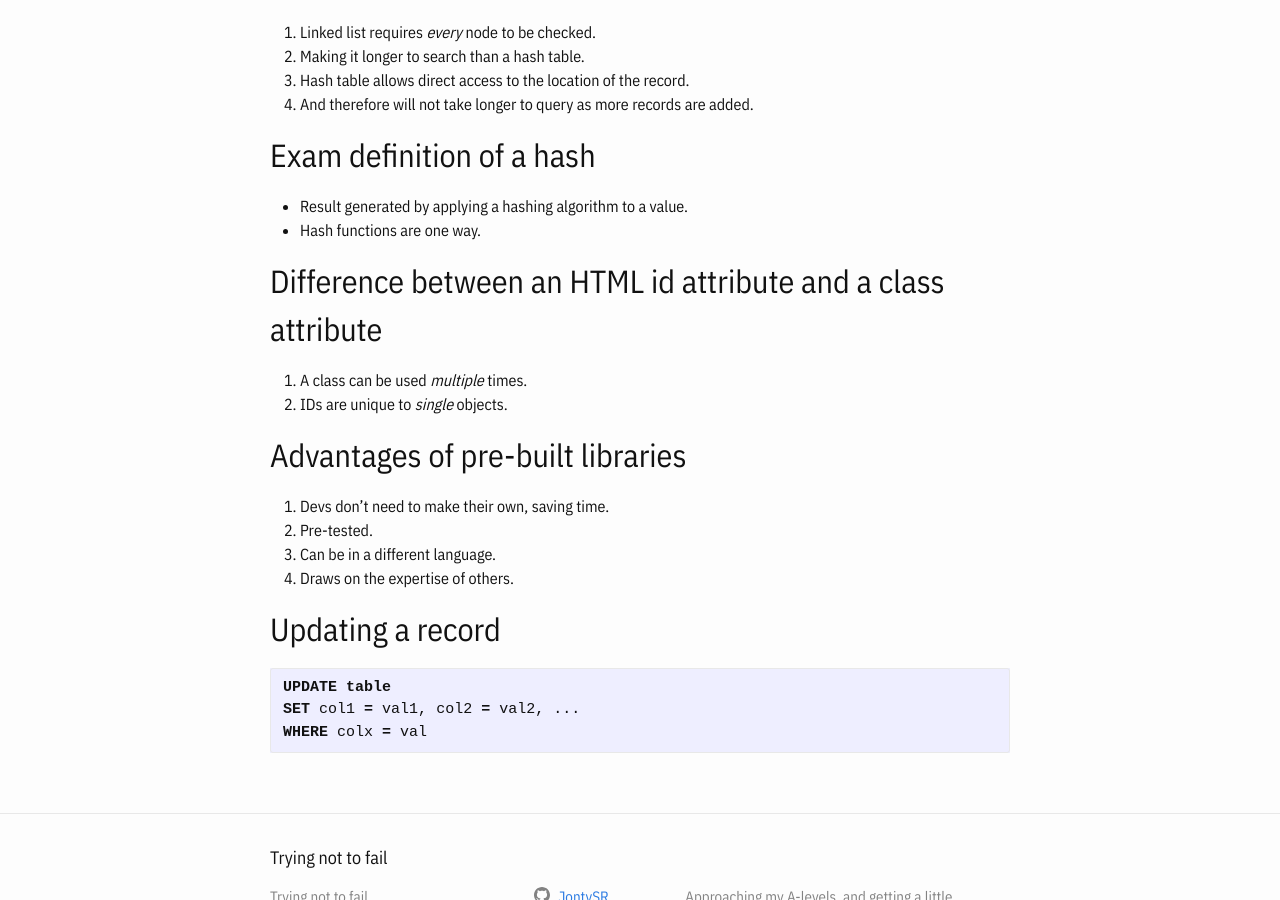
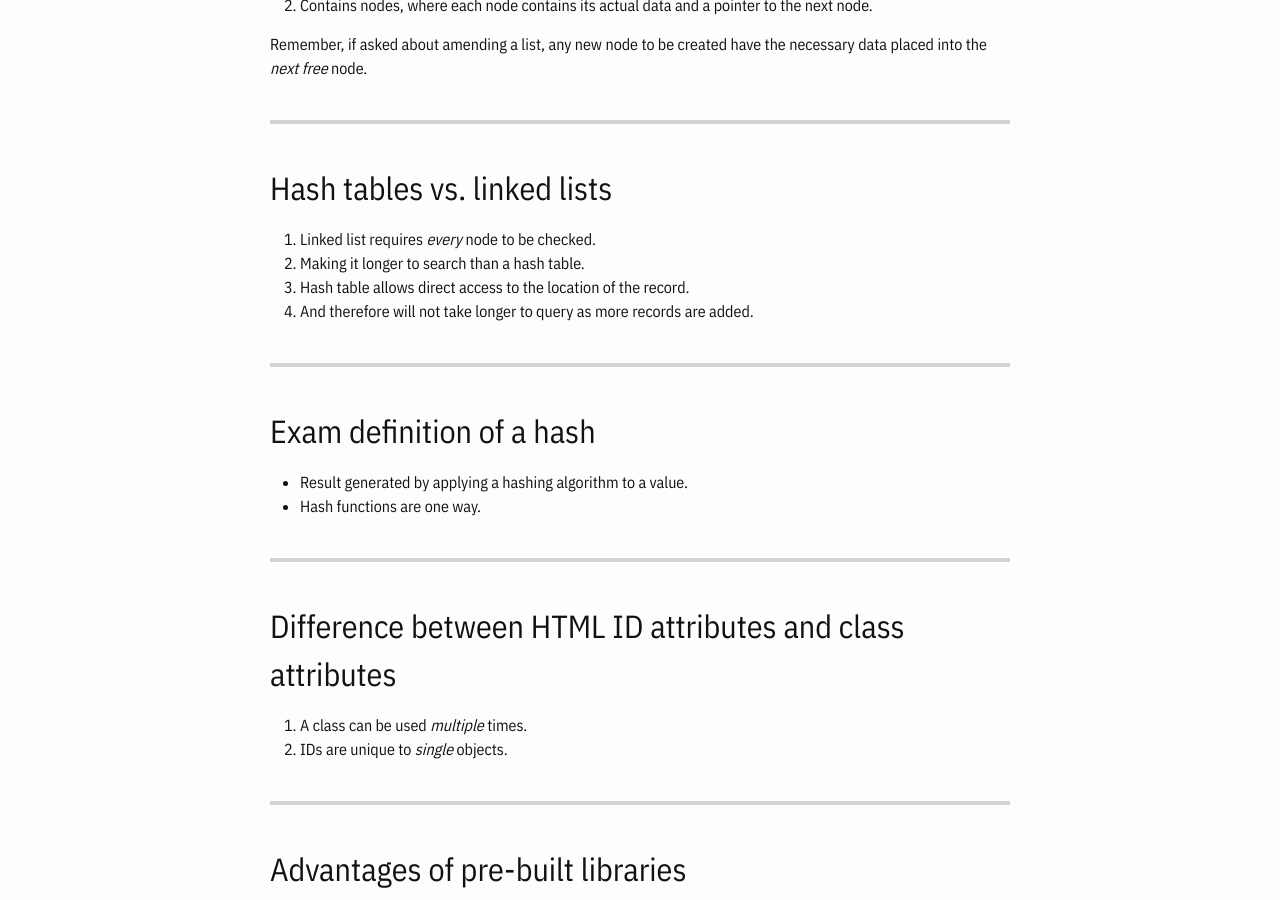
Before and after one commit to JontySR/JontySR.github.io, a Jekyll site: the page built from _posts/2018-05-06-cs-paper-1.md, in a window 1280 px wide and 900 px high, scrolled down 661 px. Built offline with Jekyll 4.4.1, drawn with Linux system fonts in a browser that asks for light colours.

Commit message:
Improved layout

````diff
--- a/_posts/2018-05-06-cs-paper-1.md
+++ b/_posts/2018-05-06-cs-paper-1.md
@@ -9,9 +9,13 @@ categories: exam "computer science"
 
 Short term, *volatile* storage for *in-use* applications.
 
+---
+
 ## Exam definition of a firewall
 
 Software/hardware to filter traffic to and from applications.
+
+---
 
 ## Exam definition of a linked list
 
@@ -20,6 +24,8 @@ Software/hardware to filter traffic to and from applications.
 
 Remember, if asked about amending a list, any new node to be created have the necessary data placed into the *next free* node.
 
+---
+
 ## Hash tables vs. linked lists
 
 1. Linked list requires *every* node to be checked.
@@ -27,15 +33,21 @@ Remember, if asked about amending a list, any new node to be created have the ne
 3. Hash table allows direct access to the location of the record.
 4. And therefore will not take longer to query as more records are added.
 
+---
+
 ## Exam definition of a hash
 
 - Result generated by applying a hashing algorithm to a value.
 - Hash functions are one way.
 
-## Difference between an HTML id attribute and a class attribute
+---
+
+## Difference between HTML ID attributes and class attributes
 
 1. A class can be used *multiple* times.
 2. IDs are unique to *single* objects.
+
+---
 
 ## Advantages of pre-built libraries
 
@@ -44,6 +56,8 @@ Remember, if asked about amending a list, any new node to be created have the ne
 3. Can be in a different language.
 4. Draws on the expertise of others.
 
+---
+
 ## Updating a record
 
 ``` sql
````
